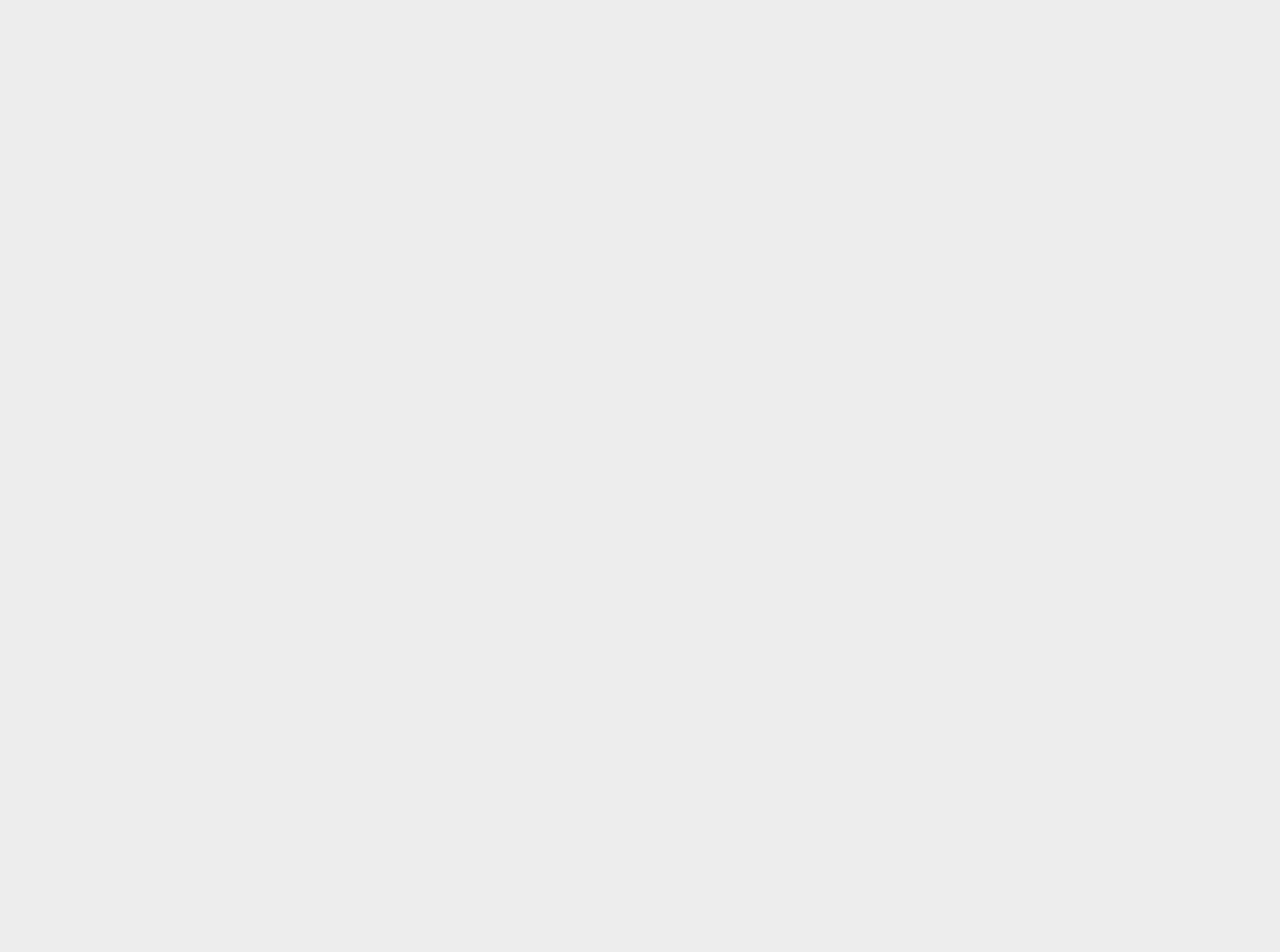
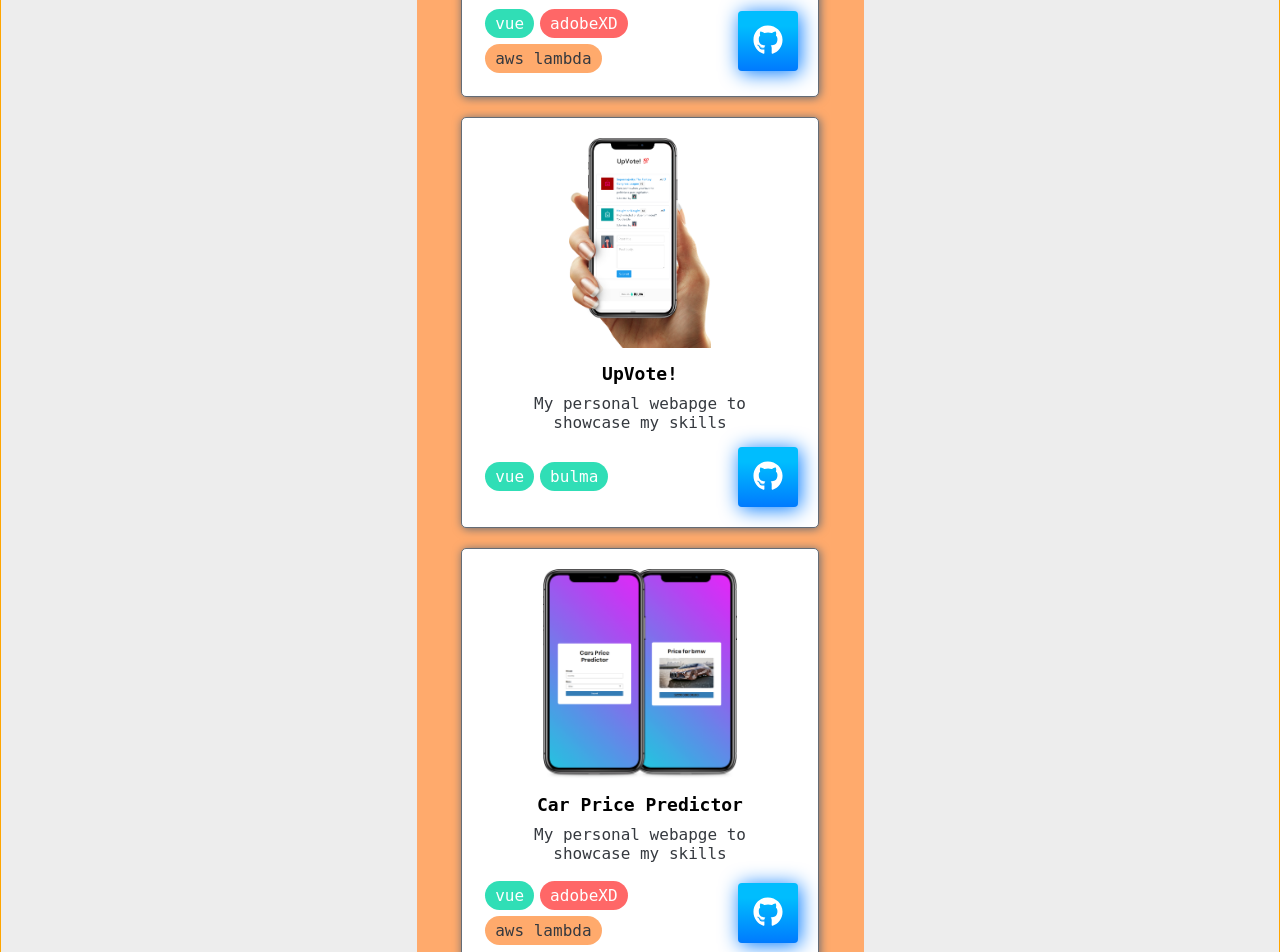
Before and after one commit to javillerenas/portfolio, a Vue app: page / in a window 1280 px wide. Shown: the part 2780-3732 px from the top of the page. Before the commit the page ends 3010 px from the top, so only its background shows below. Built offline with nearby package versions, Linux system fonts and the light colour scheme.

Commit message:
finish: projects section

```diff
--- a/src/App.vue
+++ b/src/App.vue
@@ -40,8 +40,8 @@
             </p>
           </div>
           <div class="home__buttons">
-            <button class="btn btn--red">Contact me!</button>
-            <button class="btn btn--blue">Resume</button>
+            <button class="btn btn--red btn--wide">Contact me!</button>
+            <button class="btn btn--blue btn--wide">Resume</button>
           </div>
         </div>
       </section>
@@ -284,7 +284,79 @@
       </section>
 
       <!-- projects -->
-      <section class="projects hero"></section>
+      <section id="projects" class="projects hero">
+        <div class="section-container">
+          <h1 class="title title--orange">Projects</h1>
+          <div class="section__background bg--skewed bg-orange flex flex-center">
+            <div class="project__cards">
+              <!-- frontend -->
+              <div class="project bg--content">
+                <div class="card card--shadow bg-white flex-center flex-column">
+                  <div class="card__header flex-center flex-column">
+                    <figure class="card__icon">
+                      <img src="@/assets/imgs/projects/portfolio.png" alt>
+                    </figure>
+                    <h3 class="card__title">Personal Portfolio</h3>
+                    <p class="card__description">My personal webapge to showcase my skills</p>
+                  </div>
+                  <div class="card__body">
+                    <div class="project__pills">
+                      <p class="pill bg-green is-white">vue</p>
+                      <p class="pill bg-red is-white">adobeXD</p>
+                      <p class="pill bg-orange">aws lambda</p>
+                    </div>
+                    <button class="btn btn--blue">
+                      <font-awesome-icon :icon="['fab', 'github']"></font-awesome-icon>
+                    </button>
+                  </div>
+                </div>
+              </div>
+              <div class="project bg--content">
+                <div class="card card--shadow bg-white flex-center flex-column">
+                  <div class="card__header flex-center flex-column">
+                    <figure class="card__icon">
+                      <img src="@/assets/imgs/projects/upvote.png" alt>
+                    </figure>
+                    <h3 class="card__title">UpVote!</h3>
+                    <p class="card__description">My personal webapge to showcase my skills</p>
+                  </div>
+                  <div class="card__body">
+                    <div class="project__pills">
+                      <p class="pill bg-green is-white">vue</p>
+                      <p class="pill bg-green is-white">bulma</p>
+                    </div>
+                    <button class="btn btn--blue">
+                      <font-awesome-icon :icon="['fab', 'github']"></font-awesome-icon>
+                    </button>
+                  </div>
+                </div>
+              </div>
+              <div class="project bg--content">
+                <div class="card card--shadow bg-white flex-center flex-column">
+                  <div class="card__header flex-center flex-column">
+                    <figure class="card__icon">
+                      <img src="@/assets/imgs/projects/carpricepredictor.png" alt>
+                    </figure>
+                    <h3 class="card__title">Car Price Predictor</h3>
+                    <p class="card__description">My personal webapge to showcase my skills</p>
+                  </div>
+                  <div class="card__body">
+                    <div class="project__pills">
+                      <p class="pill bg-green is-white">vue</p>
+                      <p class="pill bg-red is-white">adobeXD</p>
+                      <p class="pill bg-orange">aws lambda</p>
+                    </div>
+                    <button class="btn btn--blue">
+                      <font-awesome-icon :icon="['fab', 'github']"></font-awesome-icon>
+                    </button>
+                  </div>
+                </div>
+              </div>
+              <!-- -->
+            </div>
+          </div>
+        </div>
+      </section>
 
       <!-- contact -->
       <section class="contact"></section>
@@ -405,7 +477,7 @@ export default class App extends Vue {}
 }
 
 // ---
-.skills {
+#skills {
   border: 1px solid orange;
 
   h1 {
@@ -472,4 +544,84 @@ export default class App extends Vue {}
     }
   }
 }
+
+// ---
+#projects {
+  margin-top: 10rem;
+  border: 1px solid orange;
+
+  h1 {
+    margin: 2.5rem;
+  }
+
+  .section__background {
+    position: relative;
+
+    &::before {
+      z-index: -1;
+      position: absolute;
+      content: "";
+      width: 100%;
+      height: 102%;
+      top: 0;
+      left: 0;
+      background-color: @cool-orange;
+      transform-origin: top right;
+      transform: skewY(3deg);
+    }
+  }
+
+  .project__cards {
+    margin: 4rem 0 0;
+    width: 80%;
+
+    .project {
+      .card__header {
+        margin-bottom: 1rem;
+      }
+      figure {
+        display: flex;
+        align-items: center;
+        justify-content: center;
+        margin-bottom: 1rem;
+        img {
+          max-width: 70%;
+          max-height: 300px;
+        }
+      }
+    }
+    > div {
+      margin-bottom: 2rem;
+
+      .card__title {
+        color: black;
+      }
+
+      .card__body {
+        width: 100%;
+        display: flex;
+        align-items: center;
+        flex-wrap: nowrap;
+
+        .project__pills {
+          flex: 3;
+        }
+
+        p {
+          display: inline-block;
+          margin: 0.3rem;
+        }
+
+        button {
+          > * {
+            font-size: 3rem;
+          }
+          width: 6rem;
+          height: 6rem;
+          padding: 0;
+        }
+      }
+    }
+  }
+}
 </style>
```
